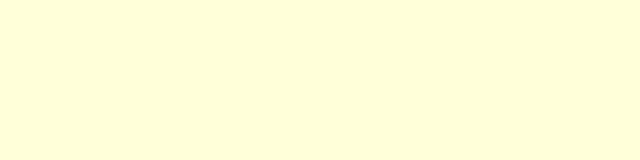
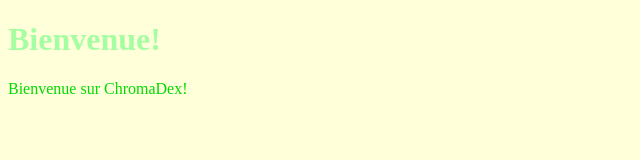
Before and after one commit to Chroma-Dex/chroma-dex.github.io, a plain HTML site: page index.html in a window 1280 px wide. Shown: the whole page, without its empty margins (0-640 px from the left). Drawn offline with Linux system fonts and the light colour scheme.

Commit message:
Texte placeholder

```diff
--- a/index.html
+++ b/index.html
@@ -6,5 +6,11 @@
         <link href="style.css" rel="stylesheet">
     </head>
     <body>
+        <h1>
+            Bienvenue!
+        </h1>
+        <p>
+            Bienvenue sur ChromaDex!
+        </p>
     </body>
 </html>
```
